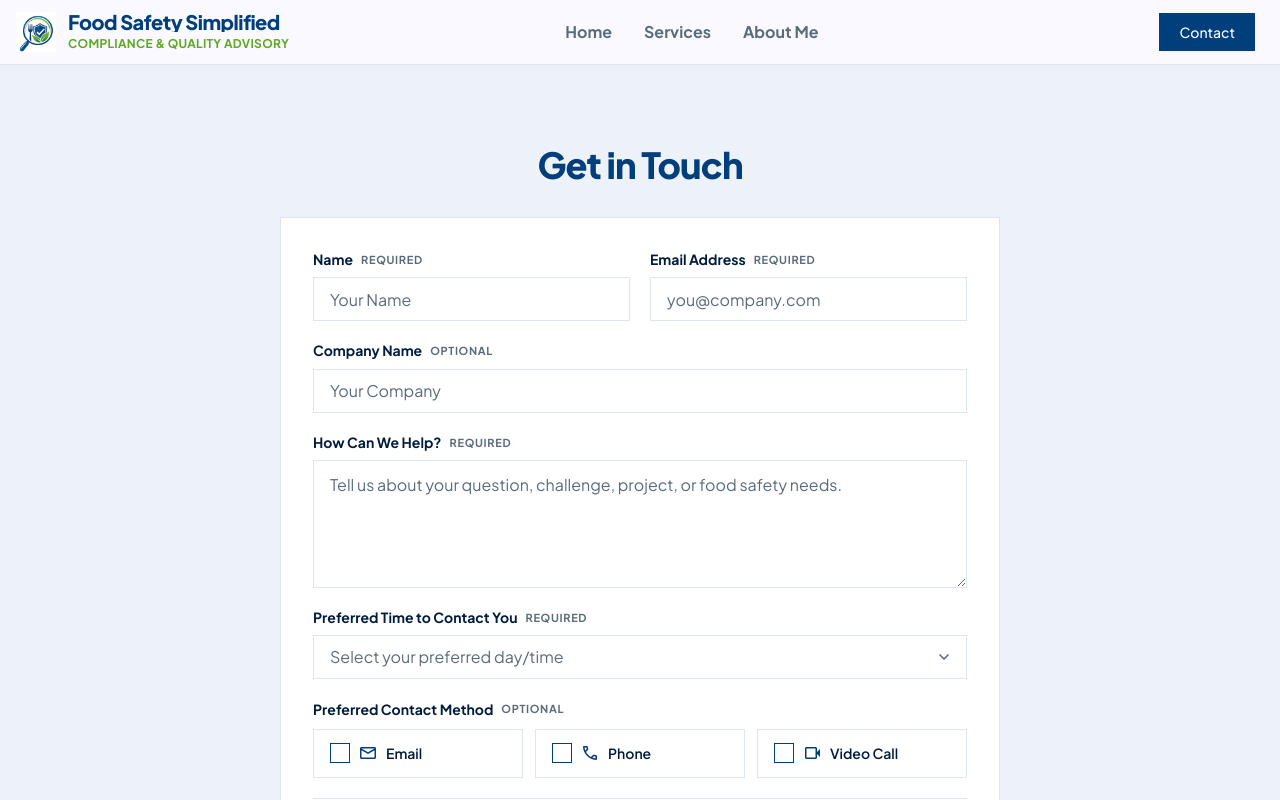
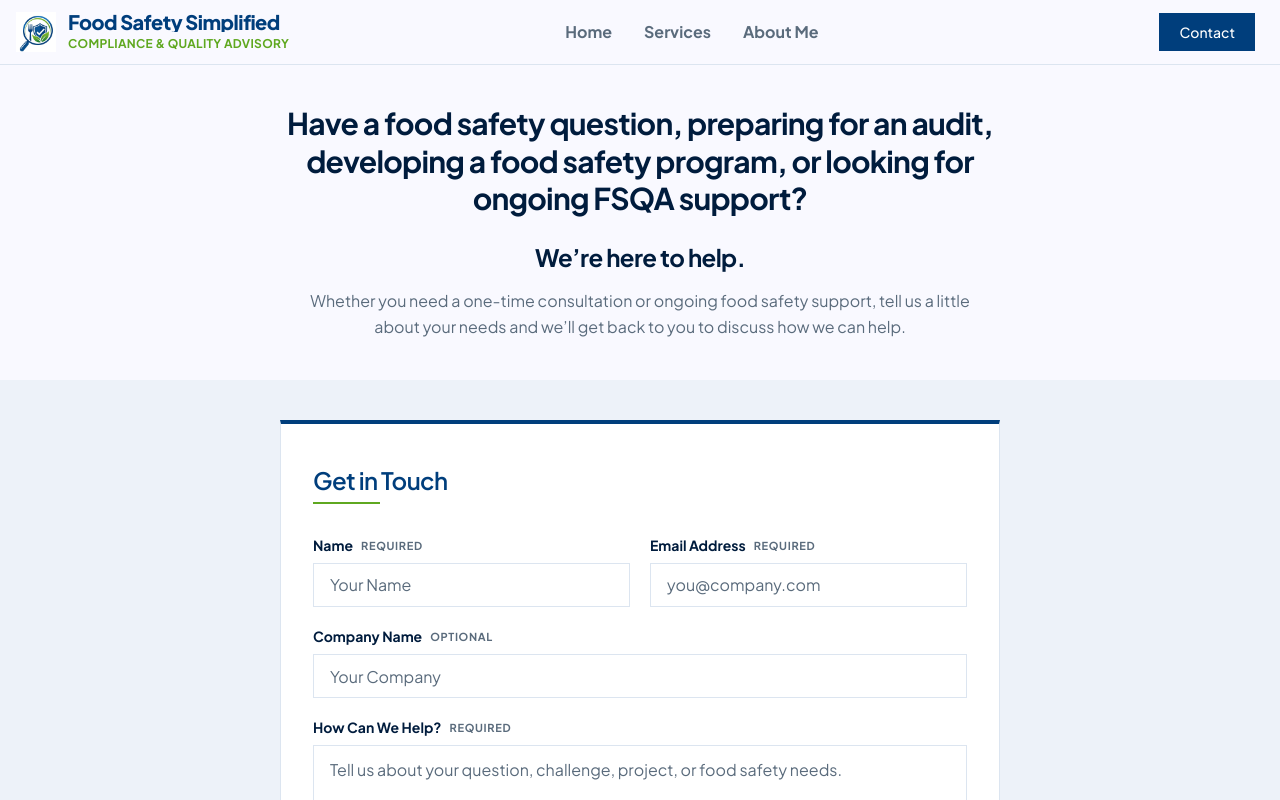
Before and after one commit to metra34/food-safety-simplified, a Next.js app: page /contact in a window 1280 px wide. Shown: the top 800 px of the page. Built offline with nearby package versions, Linux system fonts and the light colour scheme.

Commit message:
added contact hero section, contact form styling

```diff
--- a/app/contact/page.tsx
+++ b/app/contact/page.tsx
@@ -2,13 +2,35 @@ import { ContactForm } from "@/components/contact-form"
 
 export default function Page() {
   return (
-    <section className="w-full bg-surface-container-low">
-      <div className="mx-auto flex max-w-3xl flex-col gap-8 px-4 py-8 md:px-16 md:py-16 lg:px-6 lg:py-20">
-        <h1 className="text-center text-3xl font-extrabold tracking-tight text-primary md:text-4xl">
-          Get in Touch
-        </h1>
-        <ContactForm />
-      </div>
-    </section>
+    <>
+      <section className="w-full">
+        <div className="mx-auto flex max-w-3xl flex-col items-center gap-4 px-4 py-4 text-center md:px-16 md:py-10 lg:px-6">
+          <h1 className="text-2xl leading-tight font-bold tracking-tight text-on-surface md:text-3xl">
+            Have a food safety question, preparing for an audit, developing a
+            food safety program, or looking for ongoing FSQA support?
+          </h1>
+          <p className="pt-2 text-xl leading-tight font-bold tracking-tight text-on-surface md:text-2xl">
+            We&rsquo;re here to help.
+          </p>
+          <p className="max-w-2xl text-base leading-relaxed text-muted-foreground">
+            Whether you need a one-time consultation or ongoing food safety
+            support, tell us a little about your needs and we&rsquo;ll get back
+            to you to discuss how we can help.
+          </p>
+        </div>
+      </section>
+
+      <section className="w-full bg-surface-container-low">
+        <div className="mx-auto max-w-3xl px-4 py-4 md:px-16 lg:px-6 lg:py-10">
+          <ContactForm
+            title={
+              <h2 className="relative w-fit pt-2 pb-2 text-2xl font-semibold tracking-tight text-primary after:absolute after:bottom-0 after:left-0 after:h-0.5 after:w-1/2 after:bg-leaf-accent">
+                Get in Touch
+              </h2>
+            }
+          />
+        </div>
+      </section>
+    </>
   )
 }
--- a/components/contact-form.tsx
+++ b/components/contact-form.tsx
@@ -6,7 +6,7 @@ import { Controller, useForm } from "react-hook-form"
 import * as z from "zod"
 
 import { Button } from "@/components/ui/button"
-import { Card, CardContent } from "@/components/ui/card"
+import { Card, CardContent, CardHeader } from "@/components/ui/card"
 import {
   Field,
   FieldError,
@@ -80,9 +80,11 @@ function FieldTag({ required }: { required?: boolean }) {
 }
 
 export function ContactForm({
+  title,
   onSubmit,
   className,
 }: {
+  title?: React.ReactNode
   onSubmit?: (values: ContactFormValues) => Promise<void> | void
   className?: string
 }) {
@@ -110,10 +112,11 @@ export function ContactForm({
   return (
     <Card
       className={cn(
-        "w-full rounded-none border border-border ring-0 shadow-none [--card-spacing:--spacing(6)] lg:[--card-spacing:--spacing(8)]",
+        "w-full rounded-none border border-t-4 border-border border-t-primary ring-0 shadow-none [--card-spacing:--spacing(6)] lg:[--card-spacing:--spacing(8)]",
         className
       )}
     >
+      {title && <CardHeader>{title}</CardHeader>}
       <CardContent>
         <form
           noValidate
@@ -302,6 +305,7 @@ export function ContactForm({
               <Button
                 type="submit"
                 size="lg"
+                variant="leaf"
                 disabled={form.formState.isSubmitting}
                 className="w-full font-bold tracking-[0.08em] uppercase sm:w-auto"
               >
```
